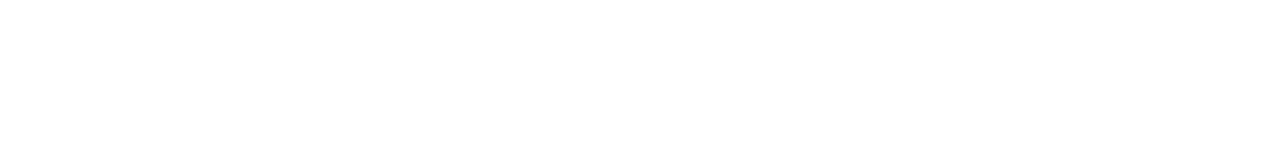
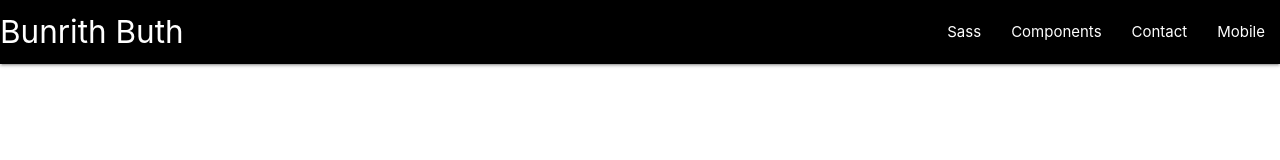
Before and after one commit to bunrithbuth/Materialize-Portfolio, a plain HTML site: page index.html in a window 1280 px wide. Drawn offline with nearby package versions, Linux system fonts and the light colour scheme.

Commit message:
added materialize navbar w/ javascript.js file

```diff
--- /dev/null
+++ b/assets/js/javascript.js
@@ -0,0 +1,3 @@
+$(document).ready(function(){
+    $('.sidenav').sidenav();
+})
--- a/index.html
+++ b/index.html
@@ -3,11 +3,14 @@
 <head>
     <meta charset="UTF-8">
 
+    <!-- Import Google Jquery -->
+    <script src="https://ajax.googleapis.com/ajax/libs/jquery/3.3.1/jquery.min.js"></script>
+    <!-- Import assets/js/javascript.js-->
+    <script src="assets/js/javascript.js"></script>
+    <!--Import Google Icon Font-->
+    <link href="https://fonts.googleapis.com/icon?family=Material+Icons" rel="stylesheet">
     <!-- Compiled and minified CSS -->
     <link rel="stylesheet" href="https://cdnjs.cloudflare.com/ajax/libs/materialize/1.0.0-rc.2/css/materialize.min.css">
-    <!--Import Google Icon Font-->
-    <link href="https://fonts.googleapis.com/icon?family=Material+Icons" rel="stylesheet">
-
 
     <meta name="viewport" content="width=device-width, initial-scale=1.0">
     <meta http-equiv="X-UA-Compatible" content="ie=edge">
@@ -15,7 +18,25 @@
     <title>Document</title>
 </head>
 <body>
+    <nav>
+        <div class="nav-wrapper black">
+            <a href="index.html" class="brand-logo">Bunrith Buth</a>
+            <a href="#" data-target="mobile-demo" class="sidenav-trigger"><i class="material-icons">menu</i></a>
+            <ul class="right hide-on-med-and-down">
+                <li><a href="sass.html">Sass</a></li>
+                <li><a href="badges.html">Components</a></li>
+                <li><a href="/contact">Contact</a></li>
+                <li><a href="mobile.html">Mobile</a></li>
+            </ul>
+        </div>
 
+        <ul class="sidenav" id="mobile-demo">
+            <li><a href="sass.html">Sass</a></li>
+            <li><a href="badges.html">Components</a></li>
+            <li><a href="collapsible.html">Javascript</a></li>
+            <li><a href="mobile.html">Mobile</a></li>
+        </ul>
+    </nav>
     <!-- Compiled and minified JavaScript -->
     <script src="https://cdnjs.cloudflare.com/ajax/libs/materialize/1.0.0-rc.2/js/materialize.min.js"></script>
 </body>
```
